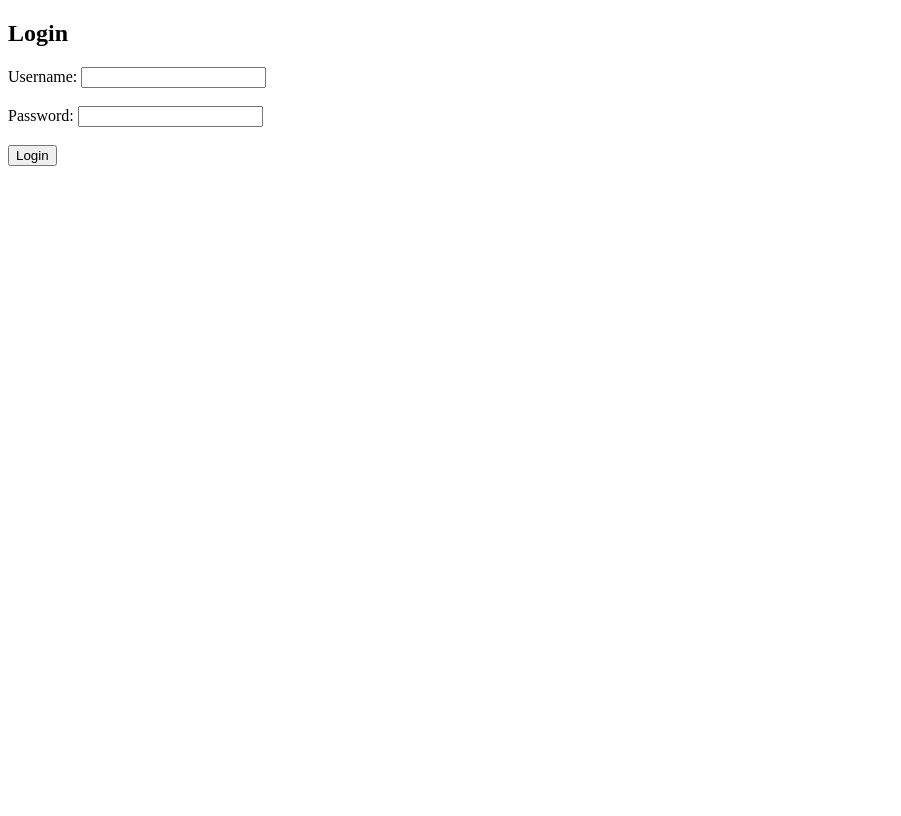
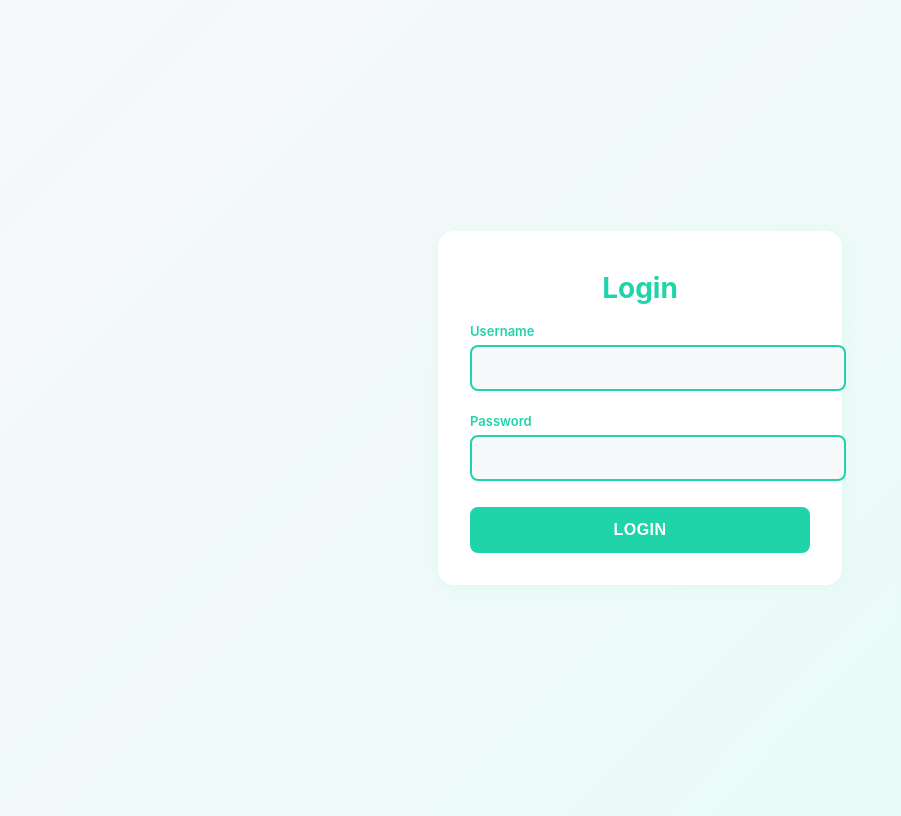
Before and after one commit to iamtariqueanjum/Fi_Money_Wealth_Whisperer, a Django app: page /users/login/ in a window 1280 px wide. Shown: the whole page, without its empty margins (0-901 px from the left). Before the commit the page ends 166 px from the top, so only its background shows below. Run offline with Django 5.2, Linux system fonts and the light colour scheme.

Commit message:
Login html update

```diff
--- a/users/templates/users/login.html
+++ b/users/templates/users/login.html
@@ -3,23 +3,102 @@
 <head>
     <meta charset="UTF-8">
     <title>Login - Wealth Whisperer</title>
+    <style>
+        body {
+            font-family: -apple-system, BlinkMacSystemFont, 'Segoe UI', Roboto, sans-serif;
+            background: linear-gradient(135deg, #f7f8fa 0%, #e6fcf7 100%);
+            min-height: 100vh;
+            display: flex;
+            align-items: center;
+            justify-content: center;
+        }
+        .login-container {
+            background: #fff;
+            border-radius: 16px;
+            box-shadow: 0 2px 16px 0 rgba(32, 212, 170, 0.08);
+            padding: 40px 32px 32px 32px;
+            min-width: 340px;
+            max-width: 90vw;
+        }
+        .login-title {
+            font-size: 28px;
+            font-weight: 700;
+            color: #20d4aa;
+            margin-bottom: 18px;
+            text-align: center;
+        }
+        .login-form label {
+            display: block;
+            color: #20d4aa;
+            font-size: 13px;
+            font-weight: 600;
+            margin-bottom: 6px;
+            margin-top: 18px;
+        }
+        .login-form input[type="text"],
+        .login-form input[type="password"] {
+            width: 100%;
+            padding: 12px 16px;
+            border: 2px solid #20d4aa;
+            border-radius: 8px;
+            font-size: 16px;
+            color: #222;
+            background: #f7f8fa;
+            margin-bottom: 4px;
+            outline: none;
+            transition: border 0.2s, box-shadow 0.2s;
+        }
+        .login-form input[type="text"]:focus,
+        .login-form input[type="password"]:focus {
+            border-color: #1bc4a0;
+            box-shadow: 0 0 0 2px rgba(32, 212, 170, 0.15);
+        }
+        .login-form button[type="submit"] {
+            width: 100%;
+            padding: 14px;
+            background: #20d4aa;
+            color: #fff;
+            border: none;
+            border-radius: 8px;
+            font-size: 16px;
+            font-weight: 700;
+            cursor: pointer;
+            margin-top: 22px;
+            transition: background 0.2s, transform 0.2s;
+            text-transform: uppercase;
+            letter-spacing: 0.5px;
+        }
+        .login-form button[type="submit"]:hover {
+            background: #1bc4a0;
+            transform: translateY(-2px);
+        }
+        .login-messages {
+            color: #e53e3e;
+            margin-bottom: 10px;
+            text-align: center;
+        }
+    </style>
 </head>
 <body>
-    <h2>Login</h2>
+    <div class="login-container">
+        <div class="login-title">Login</div>
         {% if messages %}
+            <div class="login-messages">
                 <ul>
                     {% for message in messages %}
                         <li>{{ message }}</li>
                     {% endfor %}
                 </ul>
+            </div>
         {% endif %}
-    <form method="post">
+        <form method="post" class="login-form">
             {% csrf_token %}
-        <label for="username">Username:</label>
-        <input type="text" id="username" name="username" required><br><br>
-        <label for="password">Password:</label>
-        <input type="password" id="password" name="password" required><br><br>
+            <label for="username">Username</label>
+            <input type="text" id="username" name="username" required>
+            <label for="password">Password</label>
+            <input type="password" id="password" name="password" required>
             <button type="submit">Login</button>
         </form>
+    </div>
 </body>
 </html>
```
Lines whose indentation alone changed are shown as unchanged.
